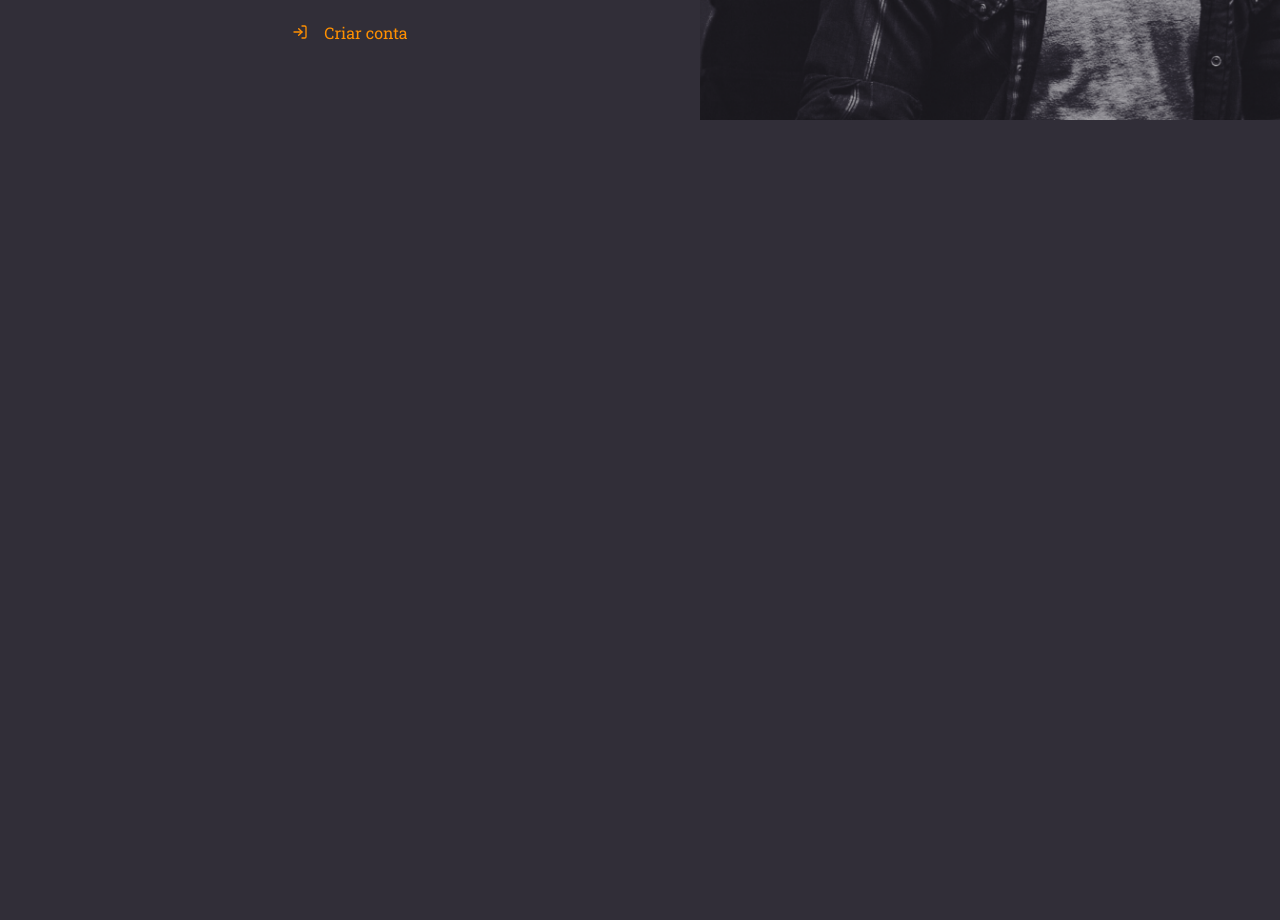
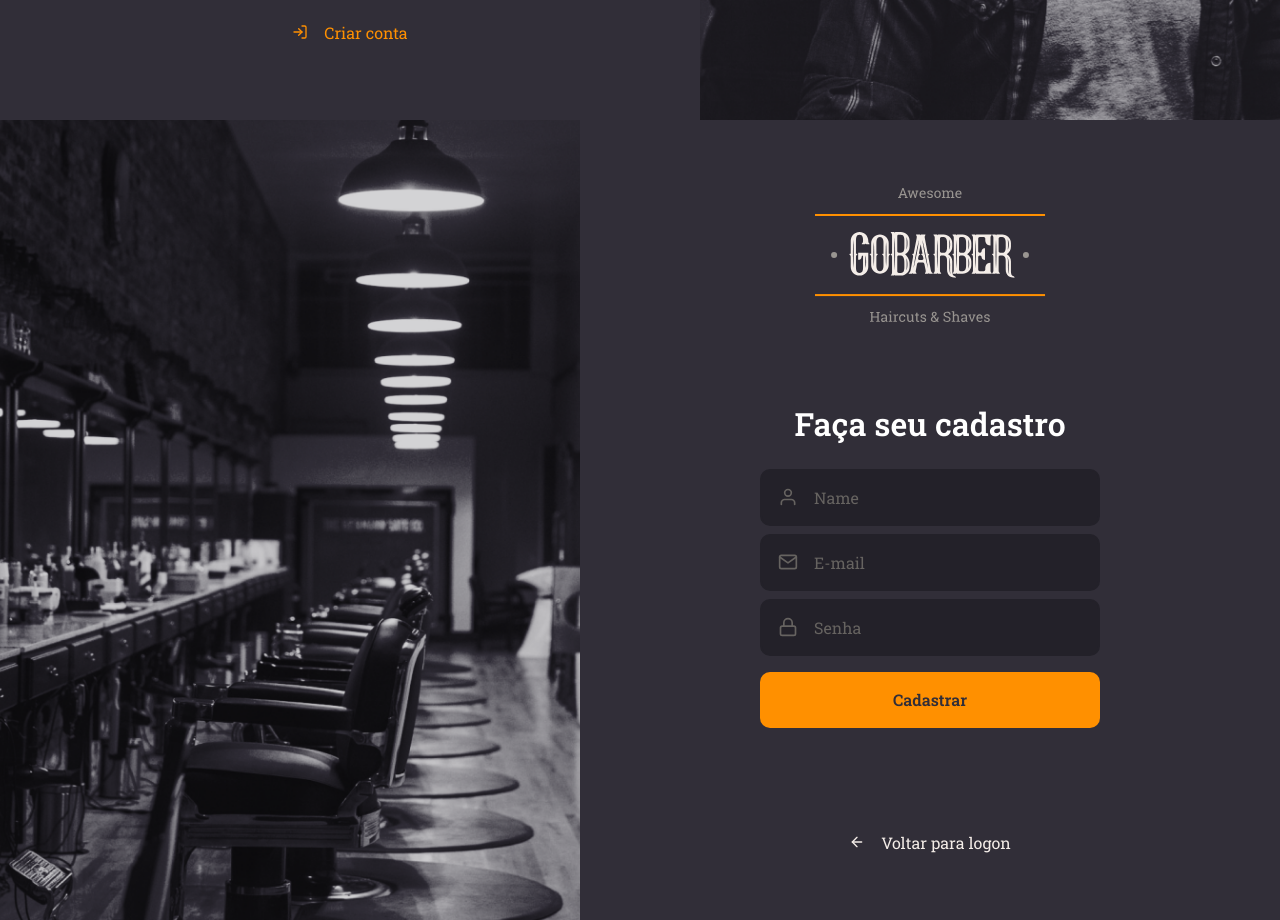
Before and after one commit to NauanyC/Gobarber, a React (Create React App) app in the folder web/: page / in a window 1280 px wide. Shown: the part 680-1600 px from the top of the page. Before the commit the page ends 800 px from the top, so only its background shows below. Built offline with nearby package versions, Linux system fonts and the light colour scheme.

Commit message:
feat: add signUp page

```diff
--- a/web/src/App.tsx
+++ b/web/src/App.tsx
@@ -1,11 +1,13 @@
 import * as React from "react";
 import GlobalStyles from "./styles/global";
 import SignIn from "./pages/SignIn";
+import SignUp from "./pages/SignUp";
 
 const App: React.FC = () => (
   <div className="App">
     <GlobalStyles />
     <SignIn />
+    <SignUp />
   </div>
 );
 
--- /dev/null
+++ b/web/src/pages/SignUp/index.tsx
@@ -0,0 +1,34 @@
+import * as React from "react";
+import { FiArrowLeft, FiMail, FiLock, FiUser } from "react-icons/fi";
+import { Container, Content, Background } from "./styles";
+import logoImg from "../../assets/logo.svg";
+
+import Button from "../../components/Button";
+import Input from "../../components/Input";
+
+const SignUp: React.FC = () => (
+  <Container>
+    <Background />
+    <Content>
+      <img src={logoImg} alt="Gobarber" />
+      <form>
+        <h1>Faça seu cadastro</h1>
+        <Input name="name" icon={FiUser} placeholder="Name" />
+        <Input name="email" icon={FiMail} placeholder="E-mail" />
+        <Input
+          name="password"
+          icon={FiLock}
+          placeholder="Senha"
+          type="password"
+        />
+        <Button type="submit">Cadastrar</Button>
+      </form>
+      <a href="register">
+        <FiArrowLeft />
+        Voltar para logon
+      </a>
+    </Content>
+  </Container>
+);
+
+export default SignUp;
--- /dev/null
+++ b/web/src/pages/SignUp/styles.ts
@@ -0,0 +1,65 @@
+import styled from "styled-components";
+import { shade } from "polished";
+
+import signUpBackground from "../../assets/sign-up-background.png";
+
+export const Container = styled.div`
+  height: 100vh;
+  display: flex;
+  align-items: stretch;
+`;
+
+export const Content = styled.div`
+  display: flex;
+  flex-direction: column;
+  place-content: center;
+  align-items: center;
+
+  width: 100%;
+  max-width: 700px;
+
+  form {
+    margin: 80px 0;
+    width: 340px;
+    text-align: center;
+
+    h1 {
+      margin-bottom: 24px;
+    }
+
+    a {
+      color: #f4ede8;
+      display: block;
+      margin-top: 24px;
+      text-decoration: none;
+      transition: color 0.2s;
+
+      &:hover {
+        color: ${shade(0.2, "#f4ede8")};
+      }
+    }
+  }
+
+  > a {
+    color: #f4ede8;
+    display: flex;
+    align-items: center;
+    margin-top: 24px;
+    text-decoration: none;
+    transition: color 0.2s;
+
+    svg {
+      margin-right: 16px;
+    }
+
+    &:hover {
+      color: ${shade(0.2, "#f4ede8")};
+    }
+  }
+`;
+
+export const Background = styled.div`
+  flex: 1;
+  background: url(${signUpBackground}) no-repeat center;
+  background-size: cover;
+`;
```
Also changed, not shown: web/src/assets/sign-up-background.png (renamed from web/src/assets/1587470786293-attachment.png).
